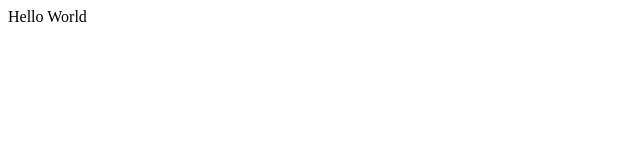
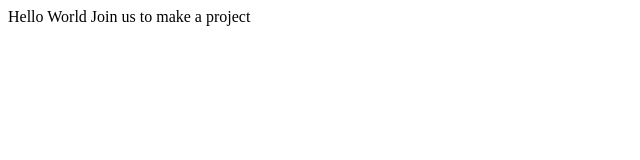
Before and after one commit to sotusouvik/sotusouvik.github.io, a plain HTML site: page index.html in a window 1280 px wide. Shown: the whole page, without its empty margins (0-640 px from the left). Drawn offline with Linux system fonts and the light colour scheme.

Commit message:
Update index.html

```diff
--- a/index.html
+++ b/index.html
@@ -7,6 +7,6 @@
     <title>Document</title>
 </head>
 <body>
-    Hello World
+    Hello World Join us to make a project
 </body>
 </html>
```
